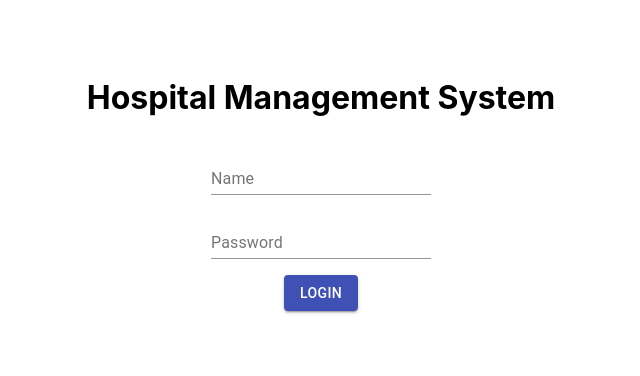
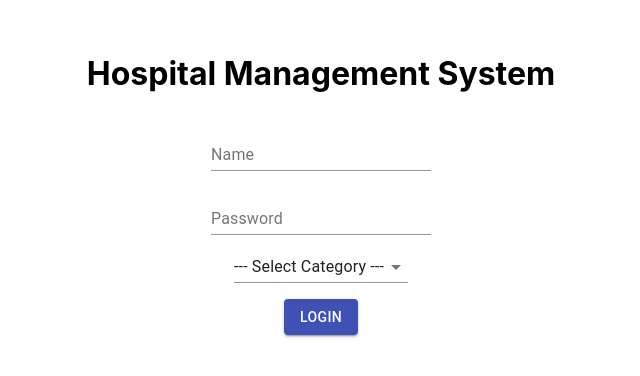
Before and after one commit to aneeshsharma/HospitalManagementFrontend, a React (Create React App) app: page / in a window 1280 px wide. Shown: the part 204-580 px from the top of the page, without its empty margins (319-959 px from the left). Built offline with nearby package versions, Linux system fonts and the light colour scheme.

Commit message:
added category in login

```diff
--- a/src/App.js
+++ b/src/App.js
@@ -1,6 +1,6 @@
 import React from 'react';
 import { BrowserRouter, Switch, Route } from 'react-router-dom';
-import { Avatar, Container, Grid } from '@material-ui/core';
+import { Avatar, Grid } from '@material-ui/core';
 
 import Login from './components/Login';
 import Dashboard from './components/Dashboard';
--- a/src/components/Login.js
+++ b/src/components/Login.js
@@ -1,11 +1,20 @@
 import React from 'react';
-import { Container, TextField, Grid, Button } from '@material-ui/core';
+import {
+    Container,
+    TextField,
+    Grid,
+    Button,
+    MenuItem,
+    Select,
+} from '@material-ui/core';
 
 class Login extends React.Component {
     constructor(props) {
         super(props);
         this.state = {
-            formData: null,
+            formData: {
+                category: '',
+            },
         };
         console.log('Started');
     }
@@ -59,6 +68,21 @@ class Login extends React.Component {
                         />
                     </Grid>
                     <Grid item>
+                        <Select
+                            value={this.state.formData.category}
+                            fullWidth
+                            onChange={this.handleTextInput}
+                            name="category"
+                            displayEmpty
+                        >
+                            <MenuItem value="" disabled>
+                                --- Select Category ---
+                            </MenuItem>
+                            <MenuItem value="doctor">Doctor</MenuItem>
+                            <MenuItem value="pharmacy">Pharmacy</MenuItem>
+                        </Select>
+                    </Grid>
+                    <Grid item>
                         <Button
                             variant="contained"
                             color="primary"
```
